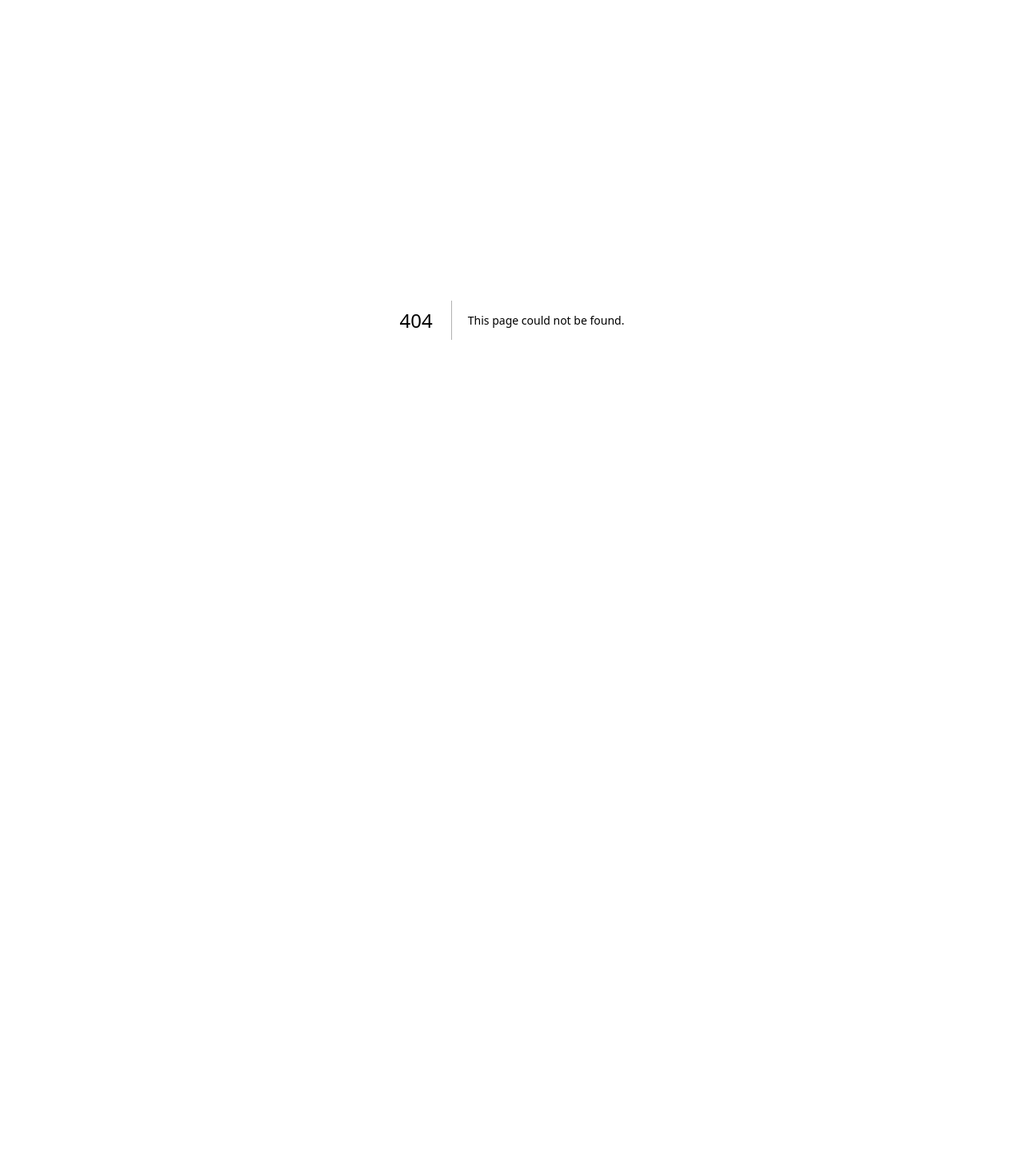
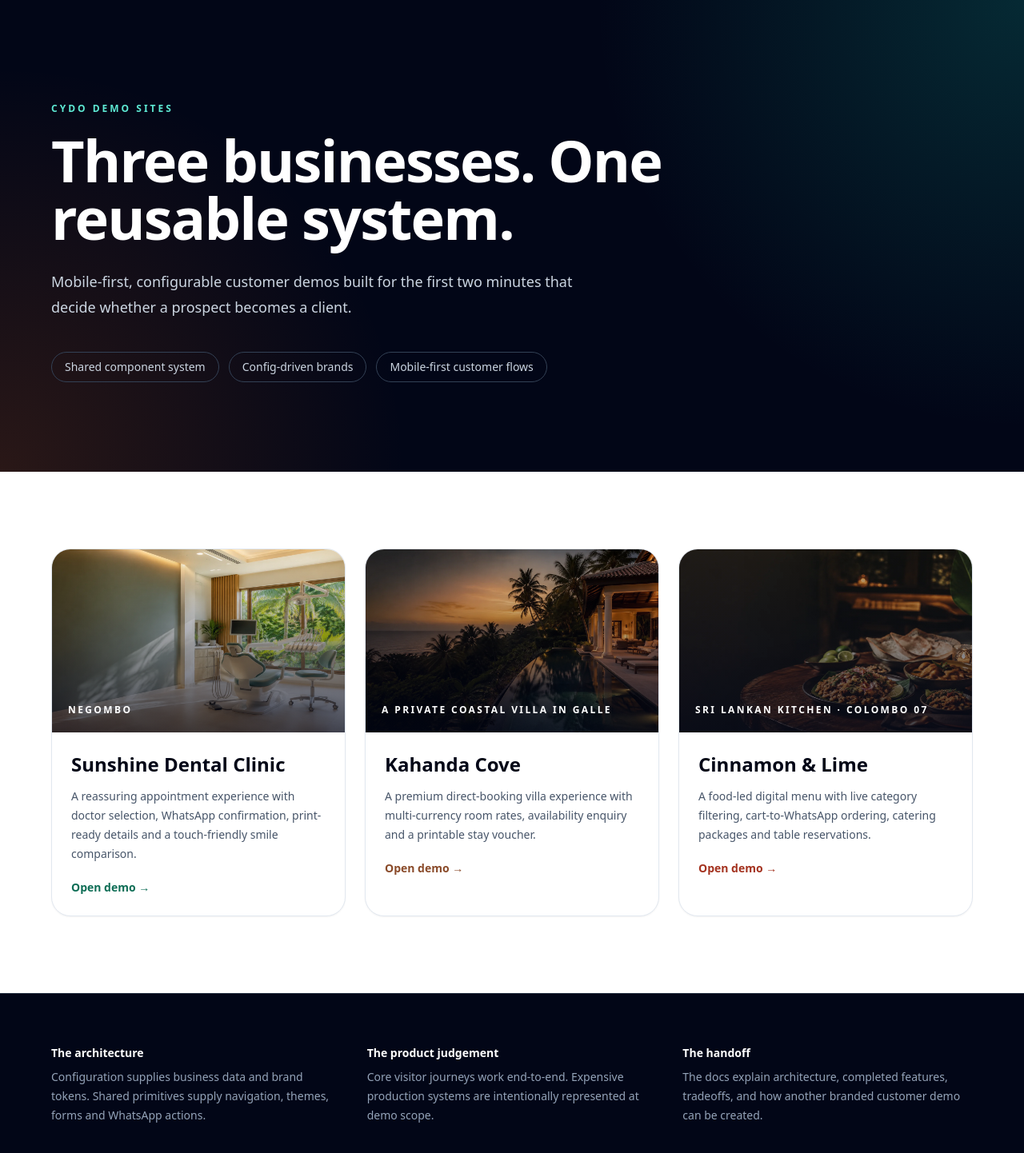
Before and after one commit to varshan2410/demo-sites, a Next.js app: page / in a window 1280 px wide. Before the commit this address had no page. Shown: the top 1442 px of the page at 80% size. Before the commit the page ends 800 px from the top, so only its background shows below. Built offline with nearby package versions, Linux system fonts and the light colour scheme.

Commit message:
feat: add demo showcase pwa and project documentation

```diff
--- a/app/layout.tsx
+++ b/app/layout.tsx
@@ -1,4 +1,5 @@
 import "./globals.css";
+import ServiceWorkerRegistration from "@/components/ServiceWorkerRegistration";
 
 export const metadata = {
   title: "CYDO Demo Sites",
@@ -8,7 +9,10 @@ export const metadata = {
 export default function RootLayout({ children }: { children: React.ReactNode }) {
   return (
     <html lang="en">
-      <body>{children}</body>
+      <body>
+        <ServiceWorkerRegistration />
+        {children}
+      </body>
     </html>
   );
 }
--- /dev/null
+++ b/app/manifest.ts
@@ -0,0 +1,14 @@
+import type { MetadataRoute } from "next";
+
+export default function manifest(): MetadataRoute.Manifest {
+  return {
+    name: "CYDO Demo Sites",
+    short_name: "CYDO Demos",
+    description: "Config-driven customer website demos for clinic, hotel and restaurant businesses.",
+    start_url: "/",
+    display: "standalone",
+    background_color: "#020617",
+    theme_color: "#0f766e",
+    icons: [{ src: "/icon.svg", sizes: "any", type: "image/svg+xml" }],
+  };
+}
--- /dev/null
+++ b/app/page.tsx
@@ -0,0 +1,65 @@
+import Image from "next/image";
+import Link from "next/link";
+import { siteConfigs } from "@/lib/getSiteConfig";
+
+const descriptions: Record<keyof typeof siteConfigs, string> = {
+  clinic: "A reassuring appointment experience with doctor selection, WhatsApp confirmation, print-ready details and a touch-friendly smile comparison.",
+  hotel: "A premium direct-booking villa experience with multi-currency room rates, availability enquiry and a printable stay voucher.",
+  restaurant: "A food-led digital menu with live category filtering, cart-to-WhatsApp ordering, catering packages and table reservations.",
+};
+
+export default function HomePage() {
+  return (
+    <main className="min-h-screen bg-slate-950 text-white">
+      <section className="relative overflow-hidden px-6 pb-20 pt-24 md:pb-28 md:pt-32">
+        <div className="absolute inset-0 bg-[radial-gradient(circle_at_top_right,_rgba(20,184,166,0.2),_transparent_38%),radial-gradient(circle_at_bottom_left,_rgba(249,115,22,0.16),_transparent_36%)]" />
+        <div className="relative mx-auto max-w-6xl">
+          <p className="text-xs font-bold uppercase tracking-[0.25em] text-teal-300">CYDO Demo Sites</p>
+          <h1 className="mt-5 max-w-4xl text-5xl font-semibold leading-[1.02] tracking-tight md:text-7xl">
+            Three businesses. One reusable system.
+          </h1>
+          <p className="mt-7 max-w-2xl text-lg leading-8 text-slate-300">
+            Mobile-first, configurable customer demos built for the first two minutes that decide whether a prospect becomes a client.
+          </p>
+          <div className="mt-10 flex flex-wrap gap-3 text-sm text-slate-300">
+            <span className="rounded-full border border-slate-700 px-4 py-2">Shared component system</span>
+            <span className="rounded-full border border-slate-700 px-4 py-2">Config-driven brands</span>
+            <span className="rounded-full border border-slate-700 px-4 py-2">Mobile-first customer flows</span>
+          </div>
+        </div>
+      </section>
+
+      <section className="bg-white px-6 py-16 text-slate-950 dark:bg-slate-950 dark:text-white md:py-24">
+        <div className="mx-auto max-w-6xl">
+          <div className="grid gap-6 md:grid-cols-3">
+            {Object.entries(siteConfigs).map(([slug, config]) => {
+              const siteSlug = slug as keyof typeof siteConfigs;
+              return (
+                <Link key={slug} href={"/" + slug} className="group overflow-hidden rounded-3xl border border-slate-200 bg-white shadow-sm transition hover:-translate-y-1 hover:shadow-xl dark:border-slate-800 dark:bg-slate-900">
+                  <div className="relative aspect-[16/10] overflow-hidden">
+                    <Image src={config.hero.image} alt="" fill sizes="(min-width: 768px) 33vw, 100vw" className="object-cover transition duration-500 group-hover:scale-105" />
+                    <div className="absolute inset-0 bg-gradient-to-t from-slate-950/70 to-transparent" />
+                    <p className="absolute bottom-5 left-5 text-xs font-bold uppercase tracking-[0.2em] text-white">{config.tagline}</p>
+                  </div>
+                  <div className="p-6">
+                    <h2 className="text-2xl font-semibold dark:text-white">{config.siteName}</h2>
+                    <p className="mt-3 text-sm leading-6 text-slate-600 dark:text-slate-300">{descriptions[siteSlug]}</p>
+                    <span className="mt-5 inline-flex text-sm font-semibold" style={{ color: config.theme.primary }}>Open demo →</span>
+                  </div>
+                </Link>
+              );
+            })}
+          </div>
+        </div>
+      </section>
+
+      <section className="border-t border-slate-800 px-6 py-16">
+        <div className="mx-auto grid max-w-6xl gap-8 md:grid-cols-3">
+          <div><p className="text-sm font-semibold text-white">The architecture</p><p className="mt-2 text-sm leading-6 text-slate-400">Configuration supplies business data and brand tokens. Shared primitives supply navigation, themes, forms and WhatsApp actions.</p></div>
+          <div><p className="text-sm font-semibold text-white">The product judgement</p><p className="mt-2 text-sm leading-6 text-slate-400">Core visitor journeys work end-to-end. Expensive production systems are intentionally represented at demo scope.</p></div>
+          <div><p className="text-sm font-semibold text-white">The handoff</p><p className="mt-2 text-sm leading-6 text-slate-400">The docs explain architecture, completed features, tradeoffs, and how another branded customer demo can be created.</p></div>
+        </div>
+      </section>
+    </main>
+  );
+}
--- /dev/null
+++ b/components/ServiceWorkerRegistration.tsx
@@ -0,0 +1,15 @@
+"use client";
+
+import { useEffect } from "react";
+
+export default function ServiceWorkerRegistration() {
+  useEffect(() => {
+    if ("serviceWorker" in navigator) {
+      navigator.serviceWorker.register("/sw.js").catch(() => {
+        // Offline support is progressive enhancement; the application stays usable without it.
+      });
+    }
+  }, []);
+
+  return null;
+}
```
Also changed, not shown: public/offline.html (added, +7 -0 lines), public/sw.js (added, +25 -0 lines), public/icon.svg (added), 4 other files (tests, documents, lock files or other folders).
